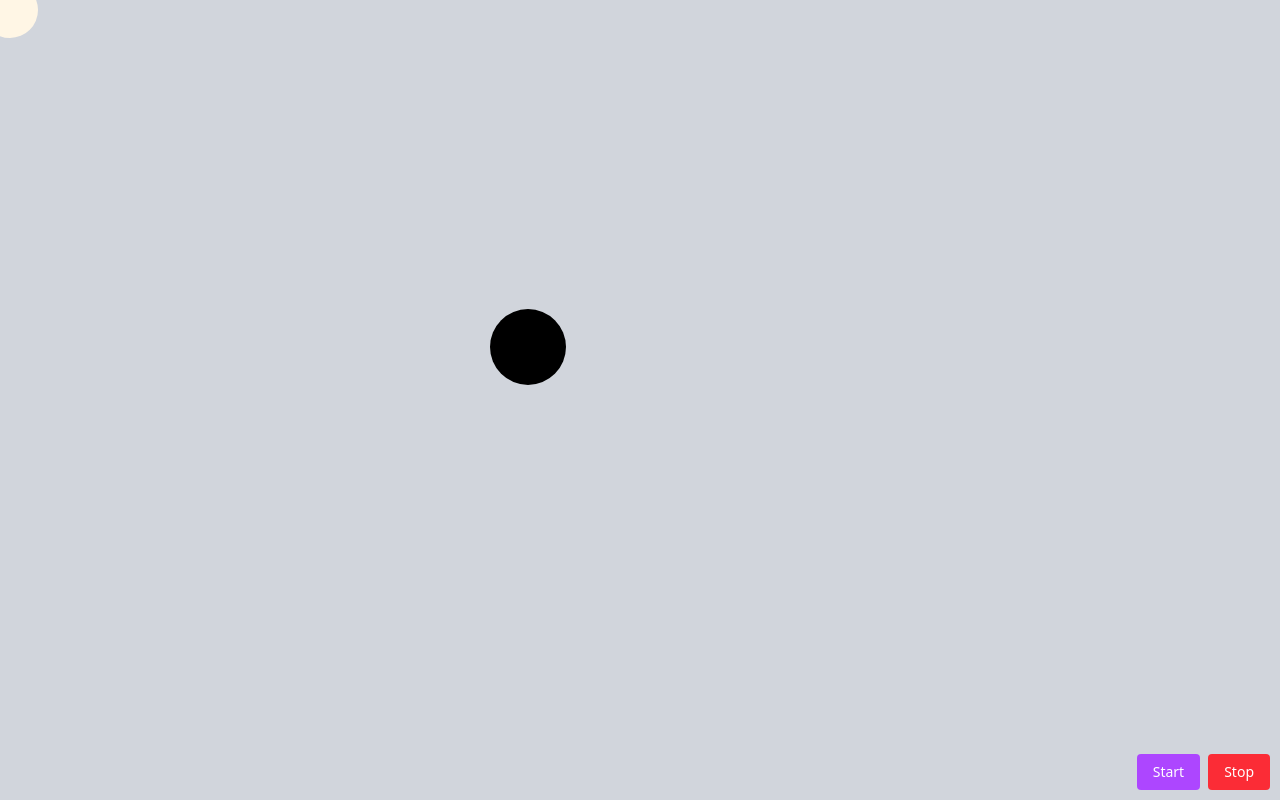
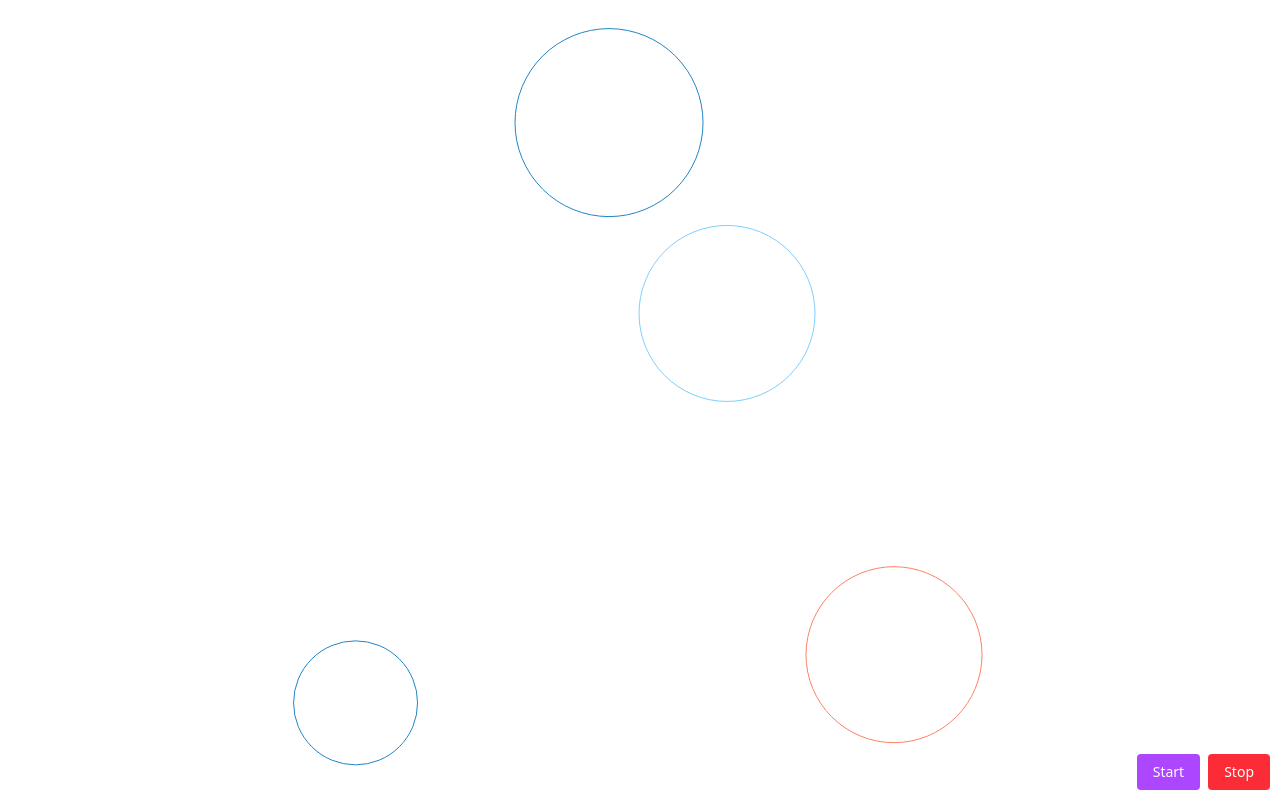
Before and after one commit to sohel902833/canva_clone, a website built with Vite: page html-canvas/index.html in a window 1280 px wide. Built offline with nearby package versions, Linux system fonts and the light colour scheme.

Commit message:
implemented collision

```diff
--- a/html-canvas/index.html
+++ b/html-canvas/index.html
@@ -6,7 +6,7 @@
         <meta name="viewport" content="width=device-width, initial-scale=1.0" />
         <title>Vite App</title>
     </head>
-    <body class="bg-gray-300">
+    <body class="bg-white">
         <div id="app">
             <canvas id="canvas"></canvas>
 
--- a/html-canvas/src/main.js
+++ b/html-canvas/src/main.js
@@ -1,5 +1,6 @@
 import "./assets/index.css";
 // import utils from "./utils";
+import { resolveCollision } from "./utils";
 
 const canvas = document.getElementById("canvas");
 const startBtn = document.getElementById("start");
@@ -37,23 +38,57 @@ function getDistance(x1, y1, x2, y2) {
 }
 // Objects
 class Circle {
-    constructor(x, y, dy, radius, color) {
+    constructor(x, y, dx, dy, radius, color) {
         this.x = x;
         this.y = y;
         this.dy = dy;
+        this.dx = dx;
         this.radius = radius;
         this.color = color;
+        this.mass = 1;
+        this.velocity = {
+            x: Math.random() - 0.5,
+            y: Math.random() - 0.5,
+        };
     }
 
     draw() {
         c.beginPath();
         c.arc(this.x, this.y, this.radius, 0, Math.PI * 2, false);
-        c.fillStyle = this.color;
-        c.fill();
+        c.strokeStyle = this.color;
+        c.stroke();
         c.closePath();
     }
 
-    update() {
+    update(particles) {
+        for (let i = 0; i < particles.length; i++) {
+            const particle = particles[i];
+            if (this === particle) {
+                continue;
+            }
+            const distance = getDistance(
+                this.x,
+                this.y,
+                particle.x,
+                particle.y
+            );
+            const isColliding = distance - this.radius * 2 < 0;
+
+            if (isColliding) {
+                resolveCollision(this, particle);
+            }
+        }
+
+        if (this.x - this.radius <= 0 || this.x + this.radius >= innerWidth) {
+            this.velocity.x = -this.velocity.x;
+        }
+        if (this.y - this.radius <= 0 || this.y + this.radius >= innerHeight) {
+            this.velocity.y = -this.velocity.y;
+        }
+
+        this.x += this.velocity.x;
+        this.y += this.velocity.y;
+
         this.draw();
     }
 }
@@ -67,18 +102,31 @@ const getCircles = (len = 1) => {
     const arr = [];
     for (let i = 0; i < len; i++) {
         const color = colors[getRandomInt(0, colors.length)];
-        const radius = getRandomInt(25, 40);
+        const radius = getRandomInt(50, 100);
         const dy = getRandomInt(2, 20);
-        const x = getRandomInt(150, canvas.width - 150);
-        const y = getRandomInt(150, canvas.height - 150);
-        arr.push(new Circle(x, y, dy, radius, color));
+        const dx = getRandomInt(2, 20);
+        let x = getRandomInt(radius, innerWidth - radius);
+        let y = getRandomInt(radius, innerHeight - radius);
+        // console.log("Hello", arr);
+        if (i !== 0) {
+            //i=2
+            for (let j = 0; j < arr.length; j++) {
+                const distance = getDistance(x, y, arr[j].x, arr[j].y);
+                if (distance - radius * 2 < 0) {
+                    x = getRandomInt(radius, innerWidth - radius);
+                    y = getRandomInt(radius, innerHeight - radius);
+                    j = -1;
+                }
+            }
+        }
+        arr.push(new Circle(x, y, dx, dy, radius, color));
     }
     return arr;
 };
 let circleArray = [];
 
 function init() {
-    circleArray = getCircles(2);
+    circleArray = getCircles(4);
 }
 let isRunning = true;
 // Animation Loop
@@ -87,23 +135,7 @@ function animate() {
         requestAnimationFrame(animate);
     }
     c.clearRect(0, 0, canvas.width, canvas.height);
-    const [circle1, circle2] = circleArray;
-    circle1.update();
-    circle2.x = mouse.x;
-    circle2.y = mouse.y;
-    circle2.update();
-
-    const distance = getDistance(circle1.x, circle1.y, circle2.x, circle2.y);
-
-    if (distance < circle1.radius + circle2.radius) {
-        circle1.color = "red";
-    } else {
-        circle1.color = "black";
-    }
-    // circleArray.forEach((circle) => circle.update());
-    // objects.forEach(object => {
-    //  object.update()
-    // })
+    circleArray.forEach((circle) => circle.update(circleArray));
 }
 
 init();
--- /dev/null
+++ b/html-canvas/src/utils.js
@@ -0,0 +1,63 @@
+function rotate(velocity, angle) {
+    const rotatedVelocities = {
+        x: velocity.x * Math.cos(angle) - velocity.y * Math.sin(angle),
+        y: velocity.x * Math.sin(angle) + velocity.y * Math.cos(angle),
+    };
+
+    return rotatedVelocities;
+}
+
+/**
+ * Swaps out two colliding particles' x and y velocities after running through
+ * an elastic collision reaction equation
+ *
+ * @param  Object | particle      | A particle object with x and y coordinates, plus velocity
+ * @param  Object | otherParticle | A particle object with x and y coordinates, plus velocity
+ * @return Null | Does not return a value
+ */
+
+export function resolveCollision(particle, otherParticle) {
+    const xVelocityDiff = particle.velocity.x - otherParticle.velocity.x;
+    const yVelocityDiff = particle.velocity.y - otherParticle.velocity.y;
+
+    const xDist = otherParticle.x - particle.x;
+    const yDist = otherParticle.y - particle.y;
+
+    // Prevent accidental overlap of particles
+    if (xVelocityDiff * xDist + yVelocityDiff * yDist >= 0) {
+        // Grab angle between the two colliding particles
+        const angle = -Math.atan2(
+            otherParticle.y - particle.y,
+            otherParticle.x - particle.x
+        );
+
+        // Store mass in var for better readability in collision equation
+        const m1 = particle.mass;
+        const m2 = otherParticle.mass;
+
+        // Velocity before equation
+        const u1 = rotate(particle.velocity, angle);
+        const u2 = rotate(otherParticle.velocity, angle);
+
+        // Velocity after 1d collision equation
+        const v1 = {
+            x: (u1.x * (m1 - m2)) / (m1 + m2) + (u2.x * 2 * m2) / (m1 + m2),
+            y: u1.y,
+        };
+        const v2 = {
+            x: (u2.x * (m1 - m2)) / (m1 + m2) + (u1.x * 2 * m2) / (m1 + m2),
+            y: u2.y,
+        };
+
+        // Final velocity after rotating axis back to original location
+        const vFinal1 = rotate(v1, -angle);
+        const vFinal2 = rotate(v2, -angle);
+
+        // Swap particle velocities for realistic bounce effect
+        particle.velocity.x = vFinal1.x;
+        particle.velocity.y = vFinal1.y;
+
+        otherParticle.velocity.x = vFinal2.x;
+        otherParticle.velocity.y = vFinal2.y;
+    }
+}
```
